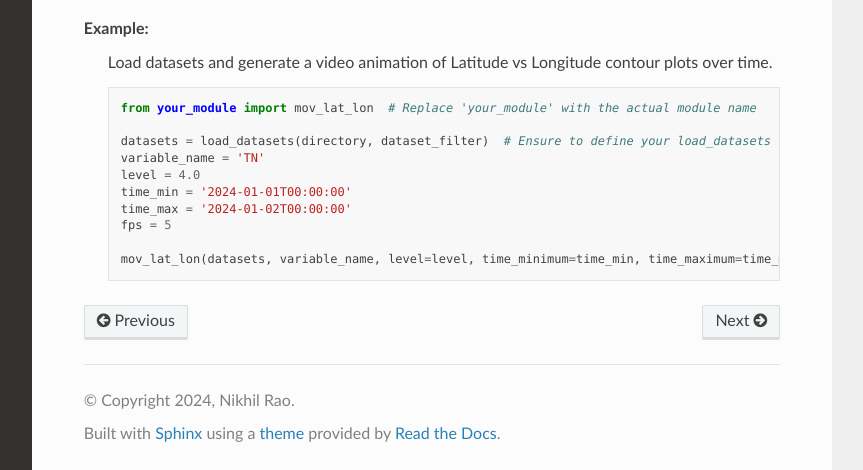
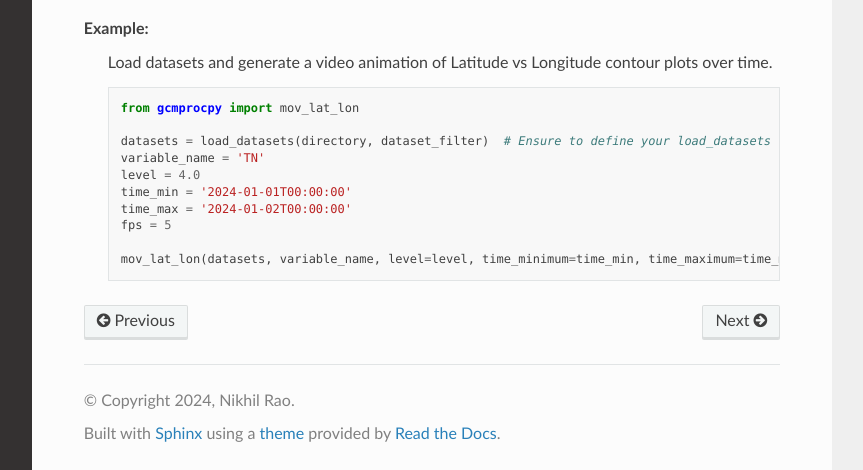
Before and after one commit to NCAR/gcmprocpy, a Sphinx documentation site: the page built from docs/source/gcmprocpy/movie_functions.rst, in a window 1280 px wide and 900 px high, scrolled down 629 px, cut to the strip 430-900 px from the top of the window. Shown: the whole strip, without its empty margins (268-1131 px from the left). Built offline with Sphinx 7.4.7 and the Read the Docs theme 3.1.0, drawn with Linux system fonts in a browser that asks for light colours.

Commit message:
Update movie_functions.rst

```diff
--- a/docs/source/gcmprocpy/movie_functions.rst
+++ b/docs/source/gcmprocpy/movie_functions.rst
@@ -45,7 +45,7 @@
 
     .. code-block:: python
 
-        from your_module import mov_lat_lon  # Replace 'your_module' with the actual module name
+        from gcmprocpy import mov_lat_lon
 
         datasets = load_datasets(directory, dataset_filter)  # Ensure to define your load_datasets function
         variable_name = 'TN'
```
